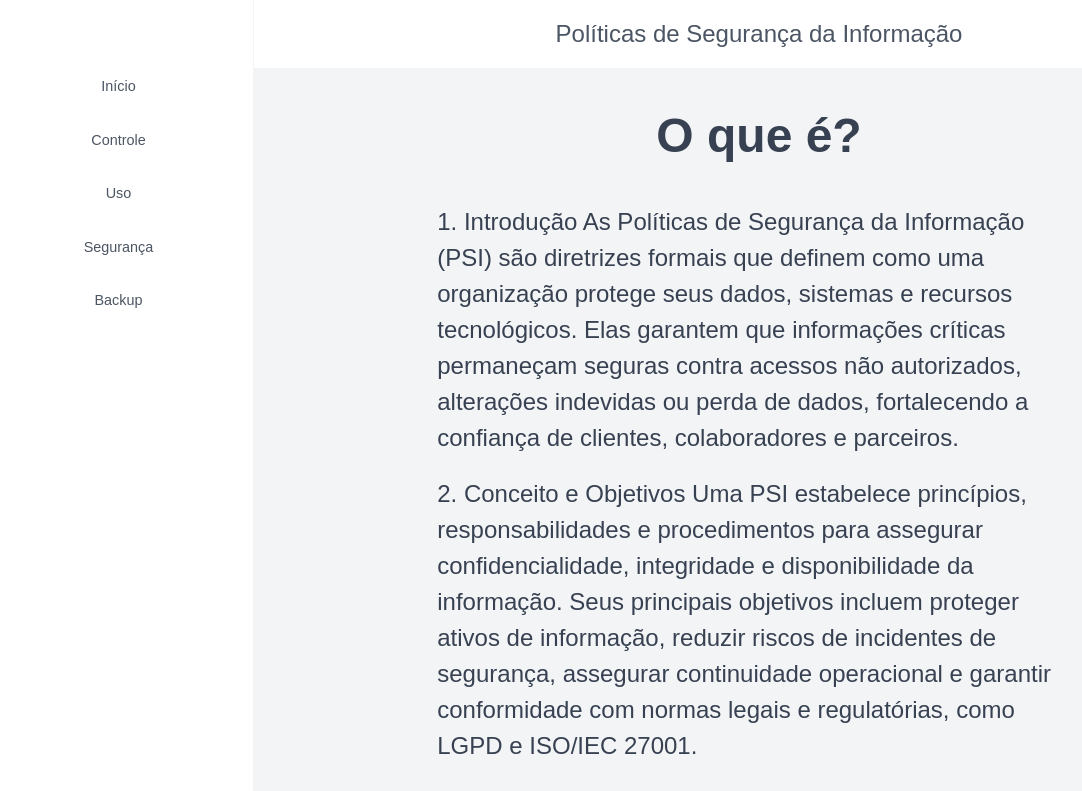
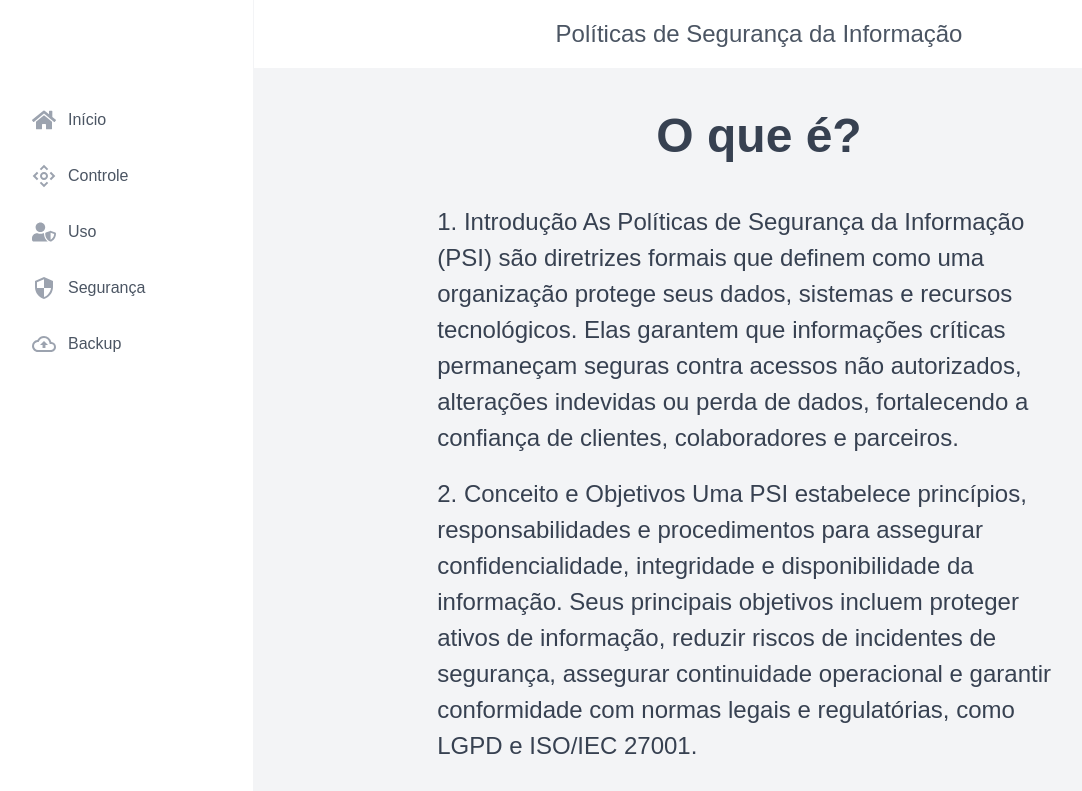
Before and after one commit to guilhermerezende10/Politicas-SI-website, a React (Vite) app in the folder project-ips/: page /home in a window 1280 px wide. Shown: the top 791 px of the page, without its empty margins (16-1098 px from the left). Built offline with nearby package versions, Linux system fonts and the light colour scheme.

Commit message:
mainNav new icons

```diff
--- a/project-ips/package.json
+++ b/project-ips/package.json
@@ -12,6 +12,7 @@
   "dependencies": {
     "react": "^19.1.1",
     "react-dom": "^19.1.1",
+    "react-icons": "^5.5.0",
     "react-router-dom": "^7.8.2",
     "vite-plugin-eslint": "^1.8.1"
   },
--- a/project-ips/src/ui/AppLayout.jsx
+++ b/project-ips/src/ui/AppLayout.jsx
@@ -6,7 +6,9 @@ function AppLayout() {
   return (
     <div className={styles.appLayout}>
       <header>
-        <h1 className={styles.appLayoutTitle}>Políticas de Segurança da Informação</h1>
+        <h1 className={styles.appLayoutTitle}>
+          Políticas de Segurança da Informação
+        </h1>
       </header>
       <SideBar />
       <main>
--- a/project-ips/src/ui/MainNav.jsx
+++ b/project-ips/src/ui/MainNav.jsx
@@ -1,5 +1,10 @@
 import { NavLink } from "react-router-dom";
 import styles from "./MainNav.module.css";
+import { FaHome } from "react-icons/fa";
+import { CgController } from "react-icons/cg";
+import { FaUserShield } from "react-icons/fa";
+import { MdOutlineSecurity } from "react-icons/md";
+import { MdOutlineBackup } from "react-icons/md";
 
 function MainNav() {
   return (
@@ -7,28 +12,33 @@ function MainNav() {
       <ul className={styles.navList}>
         <li>
           <NavLink to="/home" className={styles.navLink}>
+            <FaHome />
             <span>Início</span>
           </NavLink>
         </li>
         <li>
           <NavLink to="/controle-de-acesso" className={styles.navLink}>
+            <CgController />
             <span>Controle</span>
           </NavLink>
         </li>
         <li>
           <NavLink to="/uso-aceitavel" className={styles.navLink}>
+            <FaUserShield />
             <span>Uso </span>
           </NavLink>
         </li>
 
         <li>
           <NavLink to="/seguranca-fisica-ambiental" className={styles.navLink}>
+            <MdOutlineSecurity />
             <span>Segurança </span>
           </NavLink>
         </li>
 
         <li>
           <NavLink to="/backup-recuperacao" className={styles.navLink}>
+            <MdOutlineBackup />
             <span>Backup </span>
           </NavLink>
         </li>
--- a/project-ips/src/ui/MainNav.module.css
+++ b/project-ips/src/ui/MainNav.module.css
@@ -1,19 +1,16 @@
 .navLink {
-  &:link,
+ &:link,
   &:visited {
     display: flex;
     align-items: center;
     gap: 1.2rem;
 
     color: var(--color-grey-600);
-    font-size: 1.3rem;
+    font-size: 1.6rem;
     font-weight: 500;
     padding: 1.2rem 2.4rem;
     transition: all 0.3s;
     text-decoration: none;
-    font-weight: 500;
-    font-size: 0.9em;
-    text-align: center;
   }
 
   /* This works because react-router places the active class on the active NavLink */
@@ -21,9 +18,23 @@
   &:active,
   &.active:link,
   &.active:visited {
-    color: var(--color-grey-700);
-    background-color: var(--color-grey-100);
+    color: var(--color-grey-800);
+    background-color: var(--color-grey-50);
     border-radius: var(--border-radius-sm);
+  }
+
+  & svg {
+    width: 2.4rem;
+    height: 2.4rem;
+    color: var(--color-grey-400);
+    transition: all 0.3s;
+  }
+
+  &:hover svg,
+  &:active svg,
+  &.active:link svg,
+  &.active:visited svg {
+    color: var(--color-brand-600);
   }
 }
 
@@ -34,11 +45,6 @@
   list-style-type: none;
   padding-left: 0;
 }
-.navList span {
-  display: flex;
-  justify-content: center;
-  margin: auto;
-}
 
 .mainNav {
   padding-top: 3em;
--- a/project-ips/src/ui/SideBar.module.css
+++ b/project-ips/src/ui/SideBar.module.css
@@ -1,12 +1,10 @@
 .sidebar {
   background-color: var(--color-grey-0);
-
+  padding: 3.2rem 2.4rem;
   border-right: 1px solid var(--color-grey-100);
   grid-row: 1 / -1;
 
   display: flex;
   flex-direction: column;
   gap: 3.2rem;
-
-  text-decoration: none;
 }
```
Also changed, not shown: 1 other file (tests, documents, lock files or other folders).
